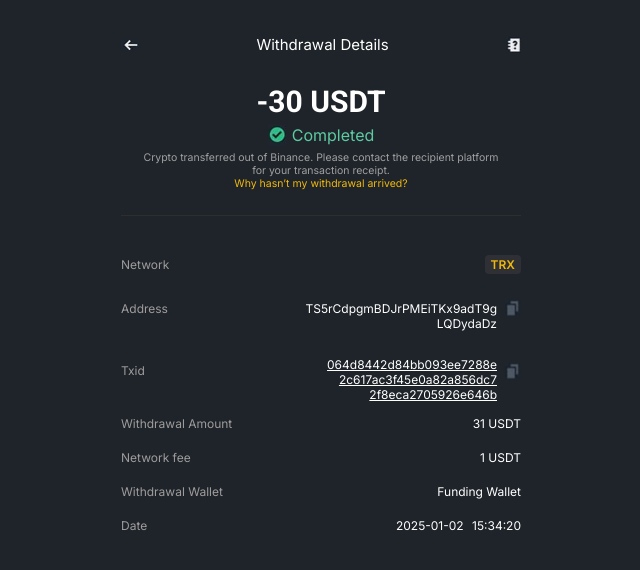
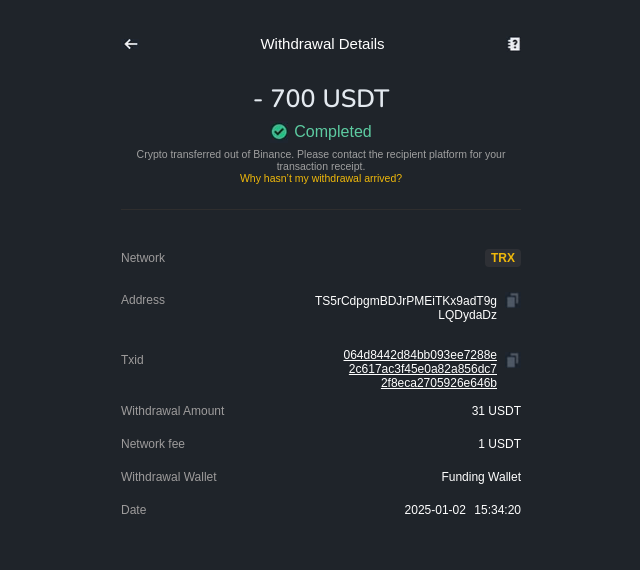
Before and after one commit to barasa001/dnn, a plain HTML site: page index.html in a window 1280 px wide. Shown: the whole page, without its empty margins (319-959 px from the left). Drawn offline with nearby package versions, Linux system fonts and the light colour scheme; a web font is replaced by a local one.

Commit message:
Update index.html

```diff
--- a/index.html
+++ b/index.html
@@ -4,13 +4,23 @@
     <meta charset="UTF-8">
     <meta name="viewport" content="width=device-width, initial-scale=1.0">
     <title>Withdrawal Details</title>
+    <link href="https://fonts.googleapis.com/css2?family=Rubik:wght@400;600;700&display=swap" rel="stylesheet">
+    <link href="https://fonts.googleapis.com/css2?family=Nunito:wght@300;400;600;700&display=swap" rel="stylesheet">
     <style>
         @import url('https://fonts.googleapis.com/css2?family=Inter:wght@400;600;700&family=Roboto:wght@400;700&display=swap');
+        @font-face {
+    font-family: 'BinancePlex';
+    font-display: swap;
+    src: url('https://bin.bnbstatic.com/static/fonts/bp/BinancePlex-Regular.woff2') format('woff2'),
+         url('https://bin.bnbstatic.com/static/fonts/bp/BinancePlex-Regular.otf') format('opentype');
+    font-weight: 400;
+  }
+
 
         body {
             background-color: #1f242a;
             color: #FFFFFF;
-            font-family: 'Inter', sans-serif;
+            font-family: 'BinancePlex', Arial, sans-serif;
             margin: 0;
             padding: 0;
         }
@@ -50,9 +60,19 @@
         }
 
         .amount {
-            font-family: 'Roboto', sans-serif;
-            font-size: 30px;
-            font-weight: 520;
+            font-family: 'BinancePlex', Arial;
+            font-size: 25px;
+            font-weight: 548;
+            color: rgb(227, 233, 239);
+        }
+        .amount .num {
+            font-family: 'Nunito', sans-serif;
+            font-weight: 548;
+            margin-left: 0px;
+        }
+
+        .amount .text {
+            font-family: 'Nunito', sans-serif;
         }
 
         .completed {
@@ -179,7 +199,10 @@
         </div>
 
         <div class="status-section">
-            <div class="amount">-30 USDT</div>
+            <div class="amount">
+                <span class="num">-</span>
+                <span class="num">700</span>
+                <span class="text"> USDT</span></div>
             <div class="completed">
                 <img src="tickn.png" alt="Completed">
                 Completed
```
